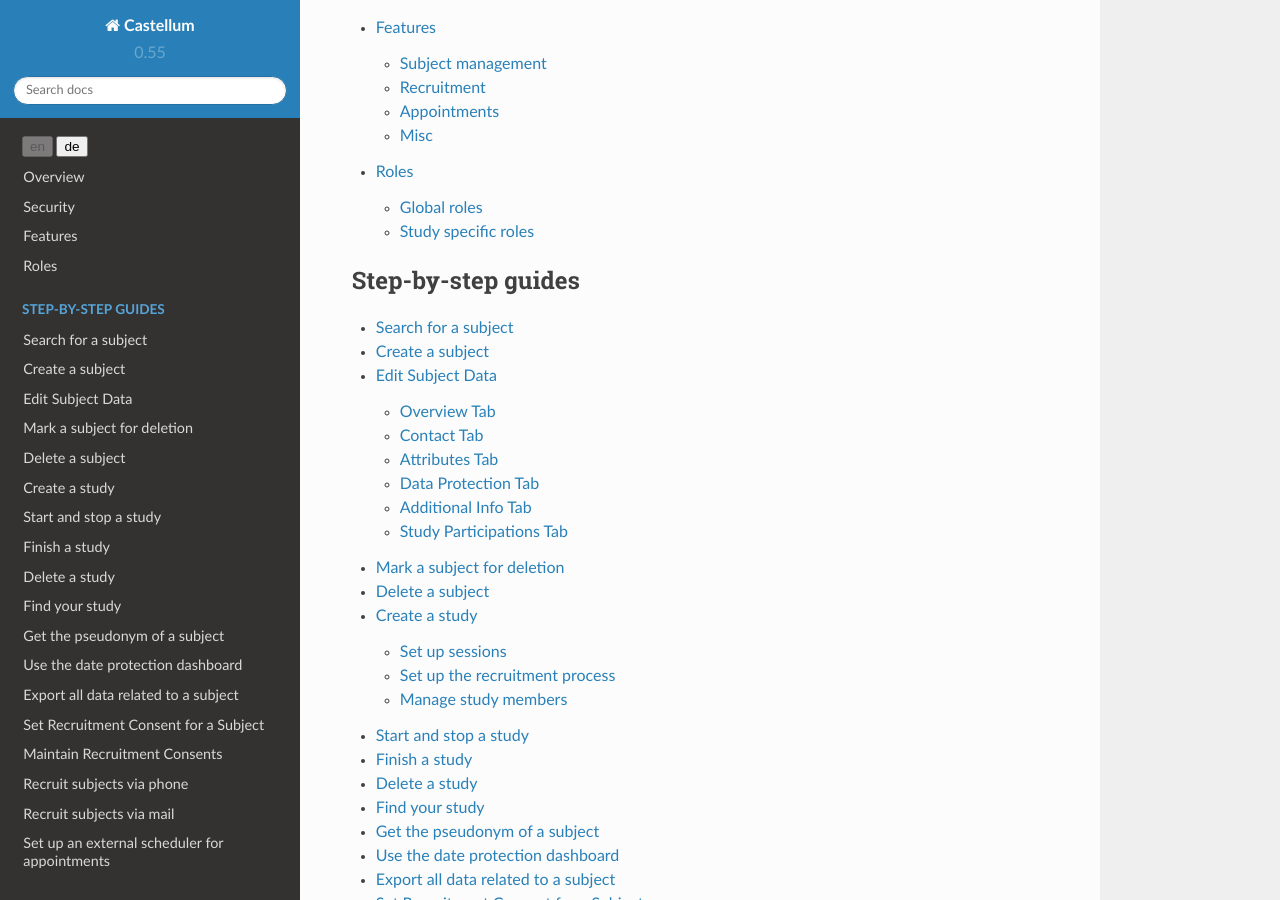
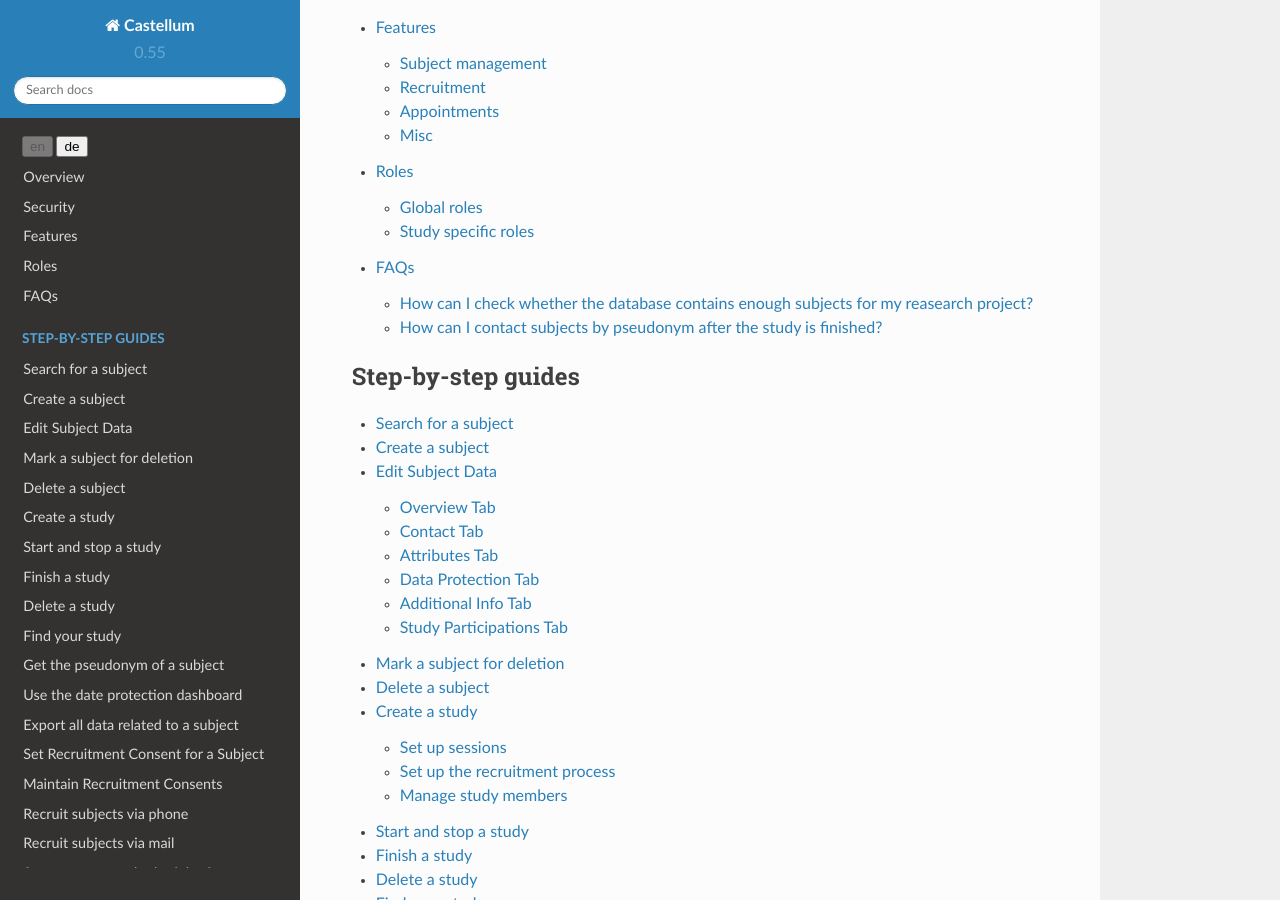
Before and after one commit to DouglasNeuroInformatics/castellum, a Sphinx documentation site: the page built from source/index.rst, in a window 1280 px wide and 900 px high, scrolled down 432 px. Built offline with Sphinx 7.4.7 and the Read the Docs theme 2.0.0, drawn with Linux system fonts in a browser that asks for light colours.

Commit message:
add FAQ section
to document answers to real-world questions

```diff
--- /dev/null
+++ b/source/faqs.rst
@@ -0,0 +1,19 @@
+FAQs
+====
+
+How can I check whether the database contains enough subjects for my reasearch project?
+---------------------------------------------------------------------------------------
+
+When you :ref:`setup filters for a study <study-recruitment-settings>` you can
+see the number of potential matches in the database. In order to do that you
+first need to :ref:`create a study <study-create>`. It is not a problem if you
+do not yet know the details of the study. Anything you enter can still be
+changed later. You can also delete this study and create a fresh one once you
+are ready.
+
+How can I contact subjects by pseudonym after the study is finished?
+--------------------------------------------------------------------
+
+Finding subjects by pseudonym is no longer possible once the study has
+finished. If you need to contact a subject after the study is finished we
+recommend to :ref:`resume the study <study-finish>` temporarily.
--- a/source/index.rst
+++ b/source/index.rst
@@ -13,6 +13,7 @@ Welcome to Castellum's documentation!
    security
    features
    roles
+   faqs
 
 .. toctree::
    :maxdepth: 2
```
